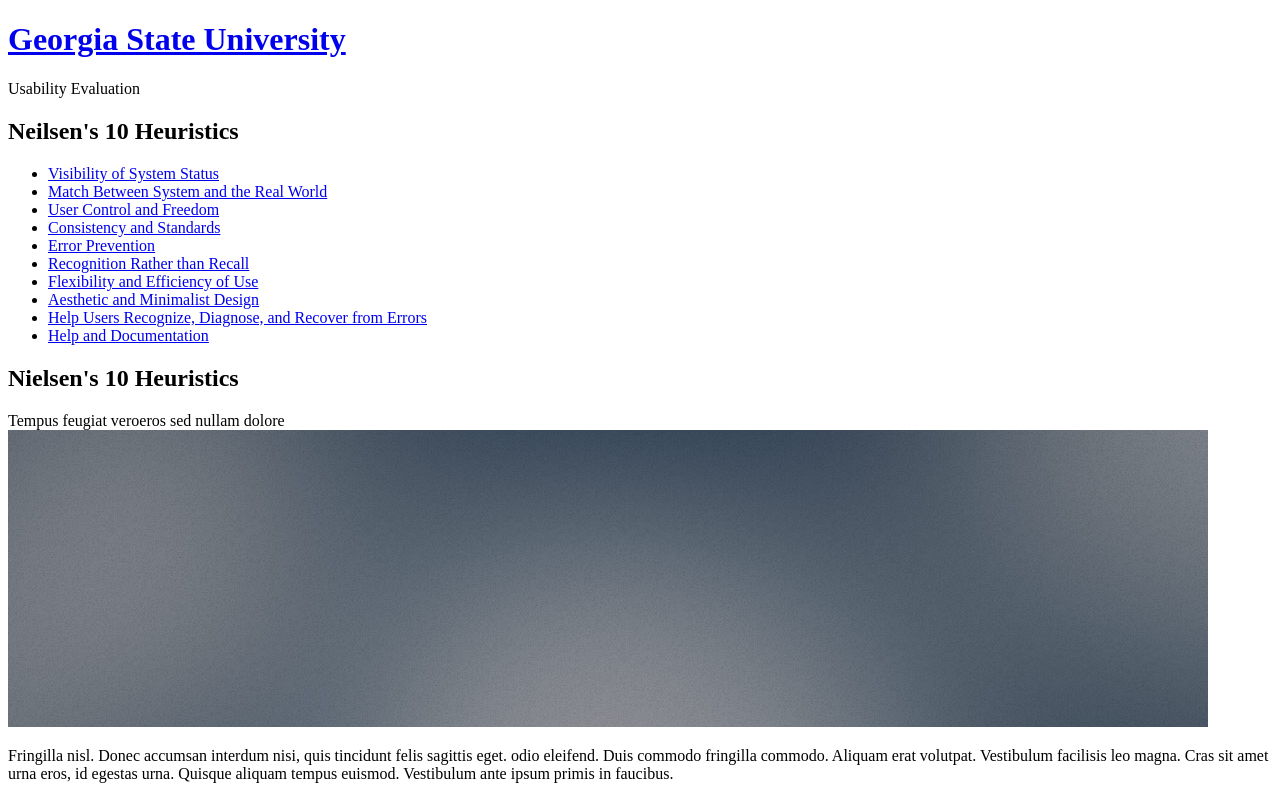
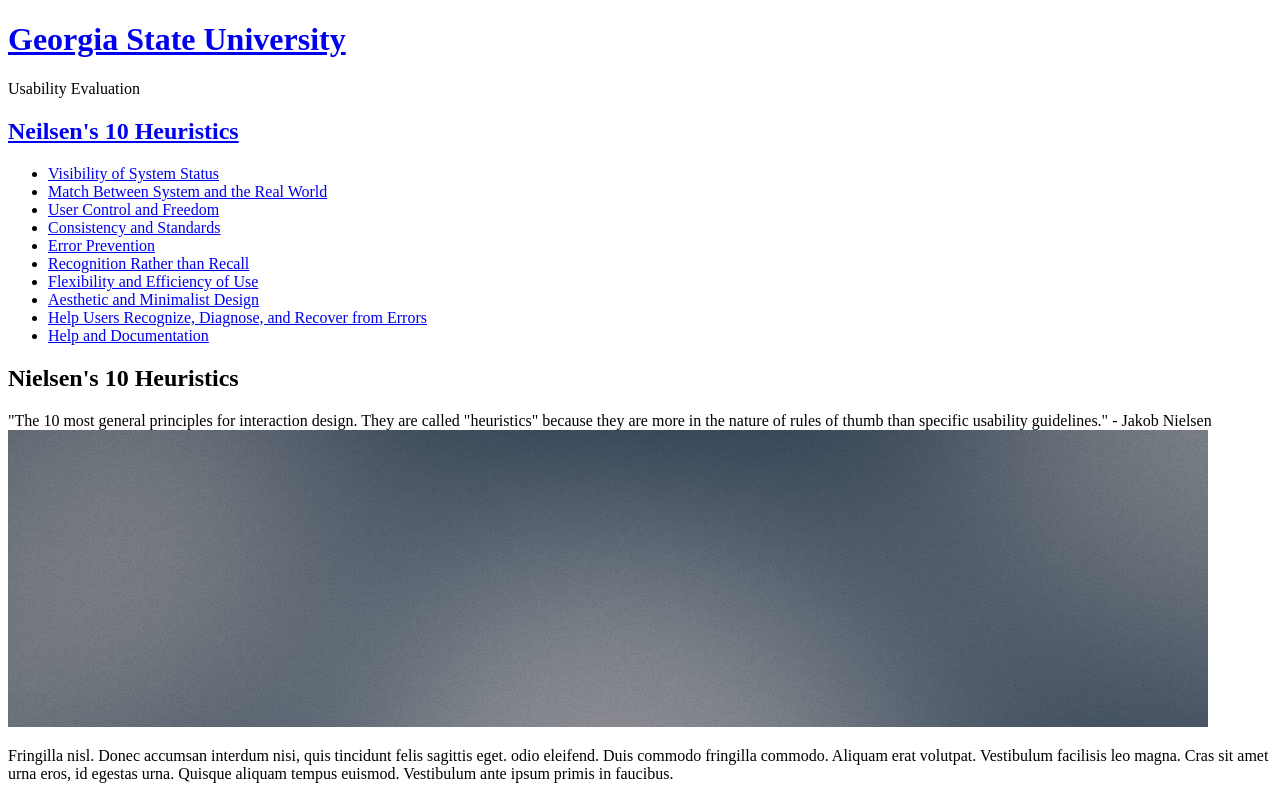
Before and after one commit to jtchan/UsabilityEvaluation, a plain HTML site: page index.html in a window 1280 px wide. Shown: the top 796 px of the page. Drawn offline with Linux system fonts and the light colour scheme; a script that the page names is missing.

Commit message:
added navigation back to index.html in title and sidebar header

```diff
--- a/index.html
+++ b/index.html
@@ -36,7 +36,7 @@
 
 								<!-- Logo -->
 									<div id="logo">
-										<h1><a href="#">Georgia State University</a></h1>
+										<h1><a href="index.html">Georgia State University</a></h1>
 										<span class="byline">Usability Evaluation</span>
 									</div>
 								<!-- /Logo -->
@@ -66,7 +66,8 @@
 											<div id="sidebar">
 												<section class="is">
 													<header>
-														<h2>Neilsen's 10 Heuristics</h2>
+														<h2><a href = "index.html">Neilsen's 10 Heuristics</a></h2>
+
 													</header>
 														<ul>
 															<li><a href="heuristic1.html">Visibility of System Status</a></li>
@@ -92,7 +93,8 @@
 													<article class="is is-post">
 														<header class="style1">
 															<h2>Nielsen's 10 Heuristics</h2>
-															<span class="byline">Tempus feugiat veroeros sed nullam dolore</span>
+															<span class="byline">"The 10 most general principles for interaction design. They are called "heuristics" because they are more in the nature of rules of thumb than specific usability guidelines." - Jakob Nielsen</span>
+
 														</header>
 														<a href="http://fav.me/d5pjw3g" class="image image-featured">
 															<img src="images/pic01.jpg" alt="" />
```
